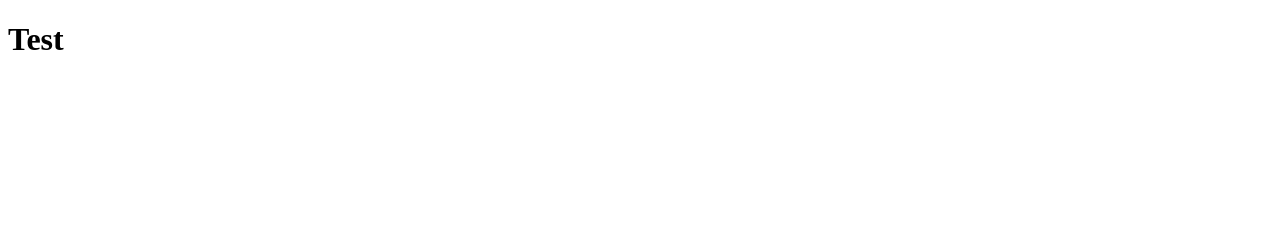
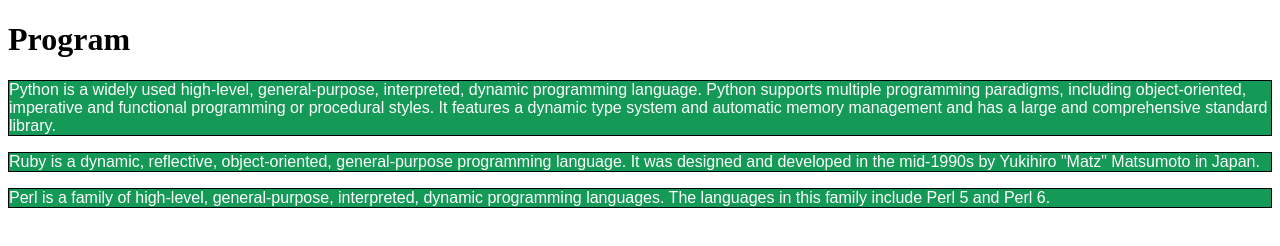
Before and after one commit to kgcbvd/coursera-html-css-javascript-for-web-developers, a plain HTML site: page module2-solution/index.html in a window 1280 px wide. Drawn offline with Linux system fonts and the light colour scheme.

Commit message:
add 3 sections

```diff
--- a/module2-solution/css/style.css
+++ b/module2-solution/css/style.css
@@ -1,3 +1,21 @@
+* {
+    box-sizing: border-box;
+}
+
+.row {
+    width: 100%;
+}
+
+p {
+    border: 1px solid black;
+    background-color: #159957;
+    width: auto;
+    height: auto;
+    margin-right: auto;
+    margin-left: auto;
+    font-family: Arial;
+    color: white;
+}
 
 @media (min-width: 992px) {
 
--- a/module2-solution/index.html
+++ b/module2-solution/index.html
@@ -7,6 +7,11 @@
     <link rel="stylesheet" type="text/css" href="css/style.css">
 </head>
 <body>
-    <h1>Test</h1>
+    <h1>Program</h1>
+    <div class="row">
+        <div><p>Python is a widely used high-level, general-purpose, interpreted, dynamic programming language. Python supports multiple programming paradigms, including object-oriented, imperative and functional programming or procedural styles. It features a dynamic type system and automatic memory management and has a large and comprehensive standard library.</p></div>
+        <div><p>Ruby is a dynamic, reflective, object-oriented, general-purpose programming language. It was designed and developed in the mid-1990s by Yukihiro "Matz" Matsumoto in Japan.</p></div>
+        <div><p>Perl is a family of high-level, general-purpose, interpreted, dynamic programming languages. The languages in this family include Perl 5 and Perl 6.</p></div>
+    </div>
 </body>
 </html>
```
